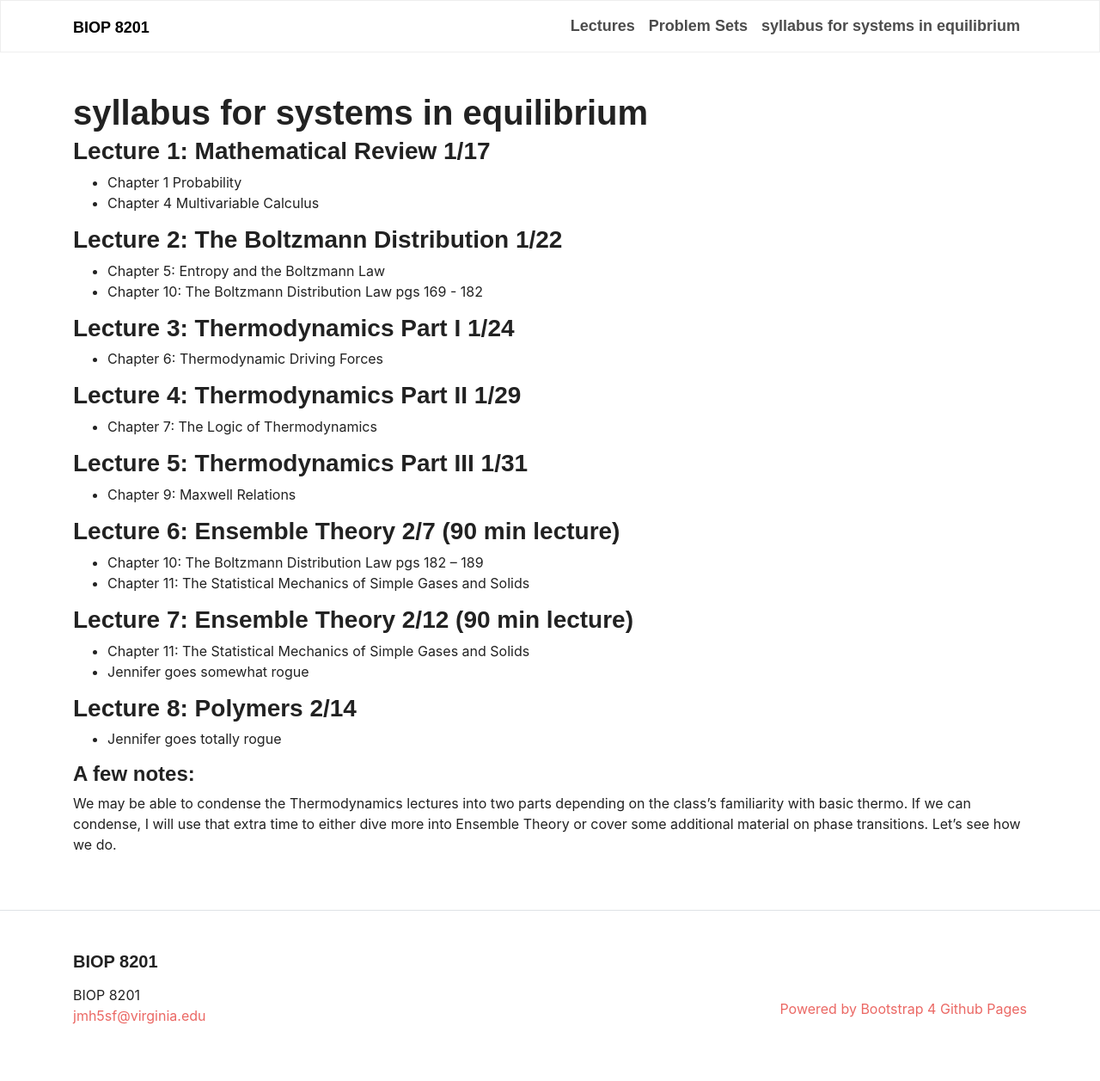
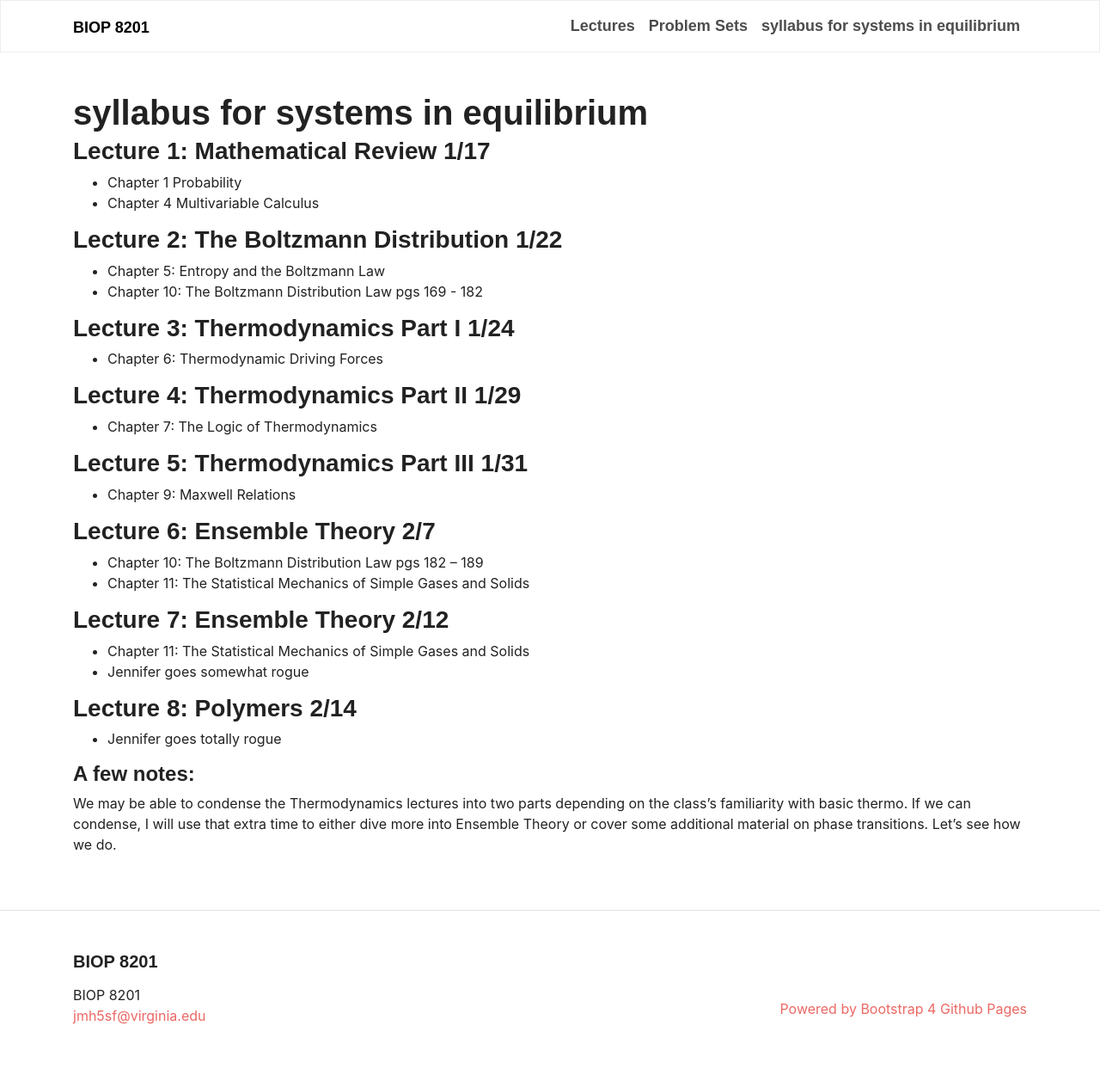
Before and after one commit to jmhays/biop-web, a Jekyll site: the page built from syllabus.md, in a window 1280 px wide. Shown: the whole page at 86% size. Built offline with Jekyll 4.4.1, drawn with Linux system fonts in a browser that asks for light colours; some web fonts are replaced.

Commit message:
fix syllabus

```diff
--- a/syllabus.md
+++ b/syllabus.md
@@ -20,11 +20,11 @@
 ### Lecture 5: Thermodynamics Part III 1/31
 - Chapter 9: Maxwell Relations
 
-### Lecture 6: Ensemble Theory 2/7 (90 min lecture)
+### Lecture 6: Ensemble Theory 2/7
 - Chapter 10: The Boltzmann Distribution Law pgs 182 – 189
 - Chapter 11: The Statistical Mechanics of Simple Gases and Solids
 
-### Lecture 7: Ensemble Theory 2/12 (90 min lecture)
+### Lecture 7: Ensemble Theory 2/12
 - Chapter 11: The Statistical Mechanics of Simple Gases and Solids
 - Jennifer goes somewhat rogue
 
```
Also changed, not shown: lectures/Lecture2.md (+0 -2 lines).
